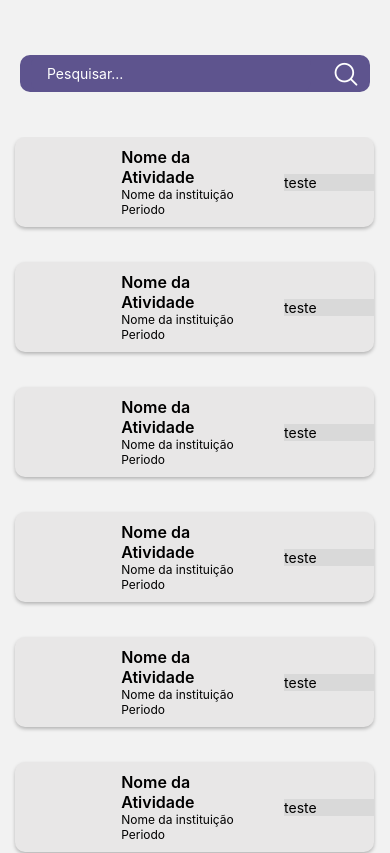
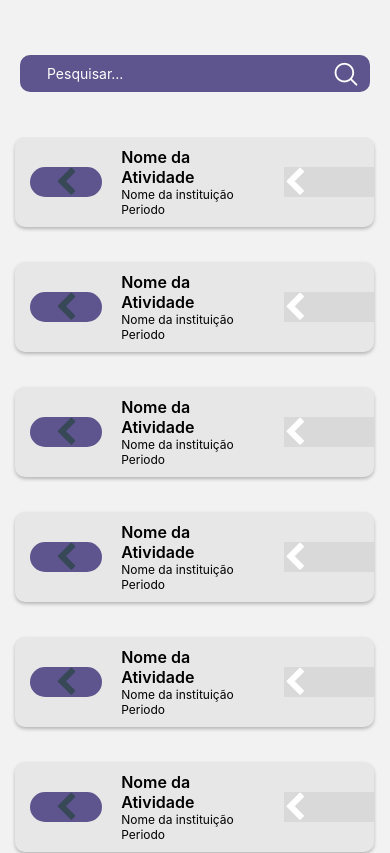
Before and after one commit to Pablojonh6550/Volunteer, a React Native app: screen /Home in a window 390 px wide. Shown: the top 853 px of the page. Built offline with nearby package versions, Linux system fonts and the light colour scheme.

Commit message:
feat: add icons

```diff
--- a/components/TaskCard.tsx
+++ b/components/TaskCard.tsx
@@ -1,12 +1,15 @@
 import React from "react";
 import { View, Image, Text, TextInput, TouchableOpacity } from "react-native";
+import Icon from "react-native-vector-icons/FontAwesome";
 import { styles } from "../css/styles";
 
 export default function TaskCard() {
   return (
     <View style={styles.taskContainer}>
       <View style={styles.iconContent}>
-        <View style={styles.iconCard}></View>
+        <View style={styles.iconCard}>
+          <Icon name="chevron-left" size={30} color="#374857" />
+        </View>
       </View>
       <View style={styles.titleContent}>
         <Text style={styles.titleCardPrimary}>Nome da Atividade</Text>
@@ -15,7 +18,7 @@ export default function TaskCard() {
       </View>
       <View style={styles.imgContent}>
         <View style={styles.imgCard}>
-          <Text>teste</Text>
+          <Icon name="chevron-left" size={30} color="#fff" />
         </View>
       </View>
     </View>
```
